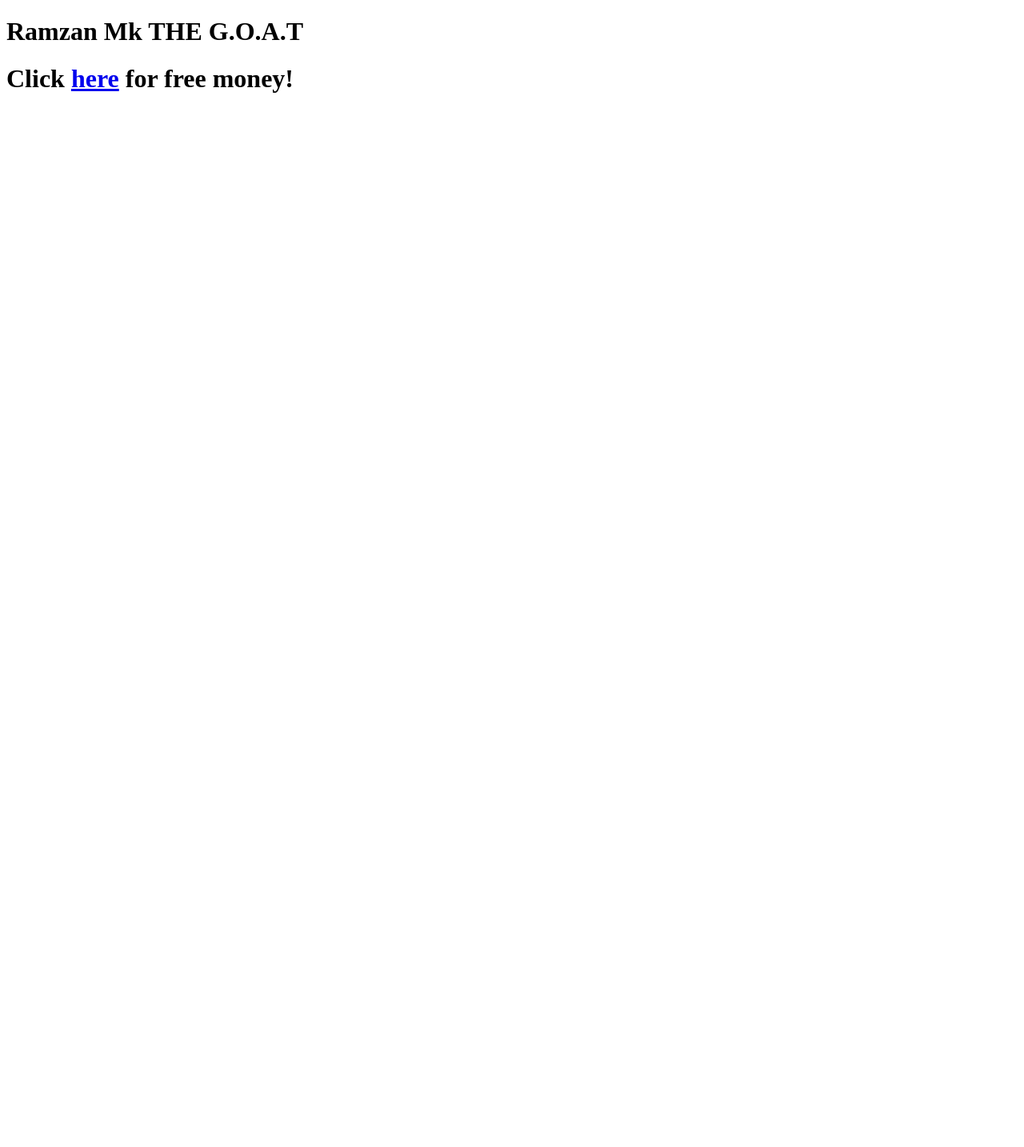
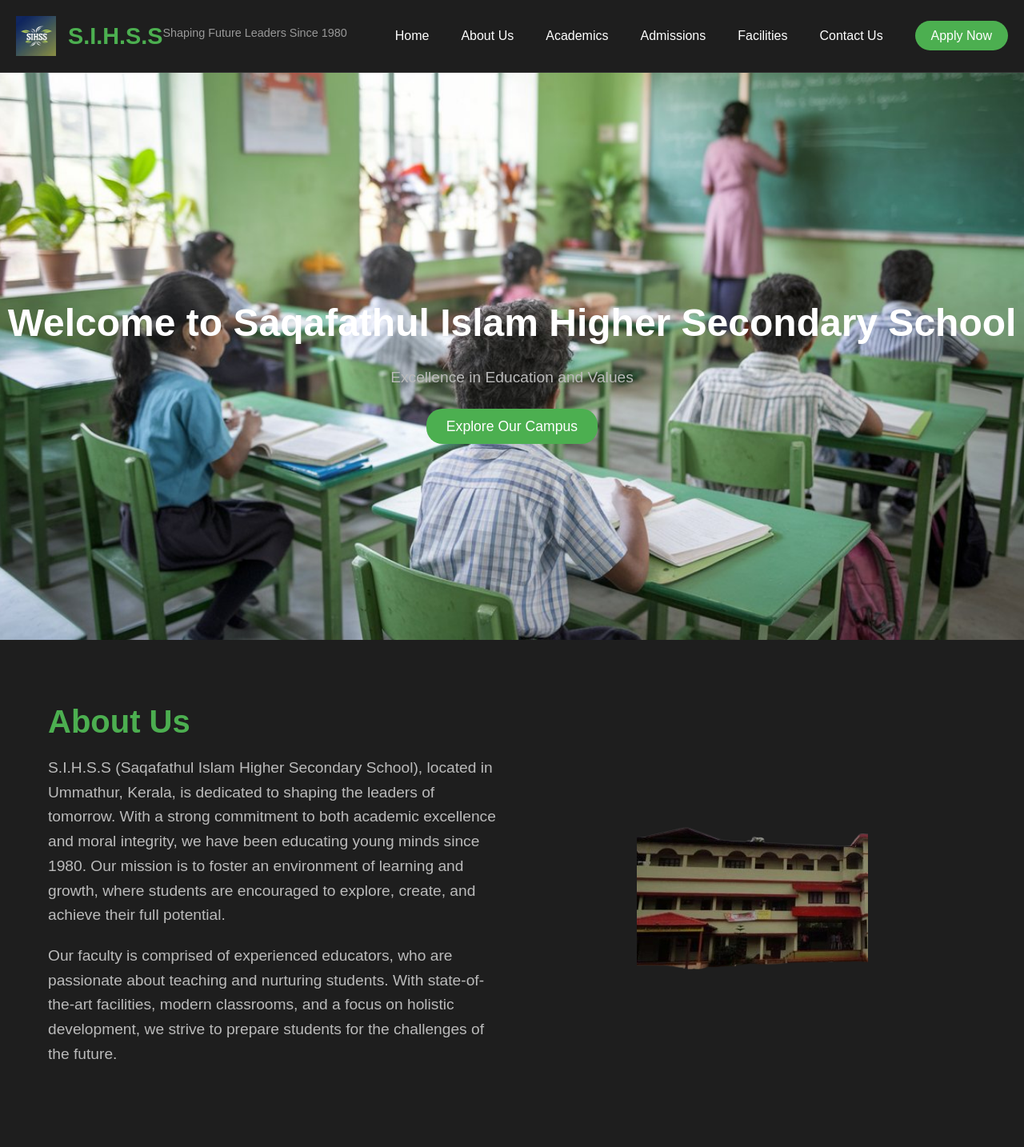
Before and after one commit to scaf-games/mynewwebsite, a plain HTML site: page index.html in a window 1280 px wide. Shown: the whole page at 80% size. Before the commit the page ends 800 px from the top, so only its background shows below. Drawn offline with Linux system fonts and the light colour scheme.

Commit message:
GITHUBBABY
Entha mwone nokkne? PODA!

```diff
--- /dev/null
+++ b/abhay.css
@@ -0,0 +1,31 @@
+body{
+ margin: 0;
+ padding: 0;
+ background-color: darkgrey;
+}
+.container{
+  width: 100%;
+  height: 450px;
+  display: flex;
+  justify-content: center;
+  gap: 10px;
+  transition: all ease-in-out 1s;
+  margin-top: 20px;
+}
+.container img{
+  transition: all ease-in-out 1s;
+
+  width: 10%;
+  height: 100%;
+  border-radius: 10px;
+  border: 2px solid white;
+  object-fit: cover;
+  filter: grayscale(100%);
+}
+.container img:hover{
+  transition: all ease-in-out 1s;
+
+width: 30%;
+filter: grayscale(0%);
+
+}
--- /dev/null
+++ b/abhay1.css
@@ -0,0 +1,30 @@
+body{
+  margin: 0;
+  padding: 0;
+  background-color: aquamarine;
+
+}
+
+.container{
+  width: 100%;
+  height: 100%;
+  padding-bottom: 50%;
+}
+.left{
+  width: 20%;
+  height: 100%;
+  float: left;
+  background-color: blue;
+padding-bottom: 50%;
+}
+.right{
+  width: 80%;
+  height: 100%;
+  float: right;
+  background-color: brown;
+}
+.benner{
+width: 50px;
+height: 50px;
+
+}
--- a/index.html
+++ b/index.html
@@ -3,14 +3,48 @@
 <head>
     <meta charset="UTF-8">
     <meta name="viewport" content="width=device-width, initial-scale=1.0">
-    <title>Not a Phishing website haha</title>
+    <title>S.I.H.S.S - Home</title>
+    <link rel="stylesheet" href="styles.css">
 </head>
 <body>
-    <h1>
-        Ramzan Mk THE G.O.A.T
-    </h1>
-    <h1>
-        Click <a href="https://youtu.be/fcm1rupVS4c?si=EV_sCpwFDNIw9Awz">here</a> for free money!
-    </h1>
+    <!-- Header Section -->
+    <header>
+        <nav class="navbar">
+            <div class="logo">
+                <img src="school-logo.jpeg" alt="S.I.H.S.S Logo">
+                <h1>S.I.H.S.S</h1>
+                <p>Shaping Future Leaders Since 1980</p>
+            </div>
+            <ul class="nav-links">
+                <li><a href="#home">Home</a></li>
+                <li><a href="#about">About Us</a></li>
+                <li><a href="#academics">Academics</a></li>
+                <li><a href="#admissions">Admissions</a></li>
+                <li><a href="#facilities">Facilities</a></li>
+                <li><a href="#contact">Contact Us</a></li>
+            </ul>
+            <div class="cta">
+                <a href="#apply" class="btn">Apply Now</a>
+            </div>
+        </nav>
+        <div class="hero-content">
+            <h2>Welcome to Saqafathul Islam Higher Secondary School</h2>
+            <p>Excellence in Education and Values</p>
+            <a href="#explore" class="btn">Explore Our Campus</a>
+        </div>
+    </header>
+    <!-- About Us Section -->
+    <section id="about" class="about-us">
+      <div class="container">
+          <div class="about-text">
+              <h2>About Us</h2>
+              <p>S.I.H.S.S (Saqafathul Islam Higher Secondary School), located in Ummathur, Kerala, is dedicated to shaping the leaders of tomorrow. With a strong commitment to both academic excellence and moral integrity, we have been educating young minds since 1980. Our mission is to foster an environment of learning and growth, where students are encouraged to explore, create, and achieve their full potential.</p>
+              <p>Our faculty is comprised of experienced educators, who are passionate about teaching and nurturing students. With state-of-the-art facilities, modern classrooms, and a focus on holistic development, we strive to prepare students for the challenges of the future.</p>
+          </div>
+          <div class="about-image">
+              <img src="about-us-image.png" alt="About S.I.H.S.S">
+          </div>
+      </div>
+    </section>
 </body>
 </html>
--- /dev/null
+++ b/styles.css
@@ -0,0 +1,215 @@
+/* General Reset */
+* {
+  margin: 0;
+  padding: 0;
+  box-sizing: border-box;
+  font-family: 'Arial', sans-serif;
+}
+
+/* Ensure header stays at the top */
+body, html {
+  margin: 0;
+  padding: 0;
+  height: 100%;
+}
+
+/* Dark Theme Colors */
+body {
+  background-color: #121212;
+  color: #ffffff;
+}
+
+/* Navbar Styles */
+.navbar {
+  display: flex;
+  justify-content: space-between;
+  align-items: center;
+  padding: 20px;
+  background-color: #1e1e1e;
+  border-bottom: 1px solid #333;
+  position: fixed;
+  top: 0;
+  width: 100%;
+  z-index: 1000;
+}
+
+.logo {
+  display: flex;
+  align-items: center;
+}
+
+.logo img {
+  width: 50px;
+  margin-right: 15px;
+}
+
+.logo h1 {
+  font-size: 1.8rem;
+  color: #4CAF50; /* School color */
+}
+
+.logo p {
+  font-size: 0.9rem;
+  color: #999999;
+  margin-top: -8px;
+}
+
+.nav-links {
+  list-style-type: none;
+  display: flex;
+}
+
+.nav-links li {
+  margin-left: 20px;
+}
+
+.nav-links li a {
+  text-decoration: none;
+  color: #ffffff;
+  font-size: 1rem;
+  padding: 10px;
+  transition: color 0.3s ease;
+}
+
+.nav-links li a:hover {
+  color: #4CAF50; /* Highlight school color */
+}
+
+/* CTA Button Styles */
+.cta .btn {
+  background-color: #4CAF50;
+  color: white;
+  padding: 10px 20px;
+  border-radius: 20px;
+  text-decoration: none;
+  transition: background-color 0.3s ease;
+}
+
+.cta .btn:hover {
+  background-color: #388E3C;
+}
+
+/* Hero Section Styles */
+header {
+  display: flex;
+  flex-direction: column;
+  justify-content: center;
+  align-items: center;
+  height: 100vh;
+  background-image: url('school-background.jpeg');
+  background-size: cover;
+  background-position: center;
+  text-align: center;
+  padding-top: 120px; /* Added to accommodate fixed navbar */
+}
+
+.hero-content h2 {
+  font-size: 3rem;
+  color: #ffffff;
+  margin-bottom: 30px; /* Add spacing between heading and paragraph */
+}
+
+.hero-content p {
+  font-size: 1.2rem;
+  color: #bbbbbb;
+  margin-bottom: 40px; /* Increased spacing between paragraph and button */
+}
+
+.hero-content .btn {
+  padding: 12px 25px;
+  background-color: #4CAF50;
+  color: white;
+  border-radius: 20px;
+  text-decoration: none;
+  font-size: 1.1rem;
+  transition: background-color 0.3s ease;
+}
+
+.hero-content .btn:hover {
+  background-color: #388E3C;
+}
+
+/* Responsive Adjustments */
+@media (max-width: 768px) {
+  .navbar {
+      flex-direction: column;
+  }
+
+  .nav-links {
+      flex-direction: column;
+      align-items: center;
+  }
+
+  .nav-links li {
+      margin: 10px 0;
+  }
+
+  .hero-content h2 {
+      font-size: 2.5rem;
+  }
+
+  .hero-content p {
+      font-size: 1rem;
+  }
+}
+
+/* About Us Section */
+.about-us {
+  background-color: #1e1e1e;
+  padding: 80px 0;
+  color: #ffffff;
+}
+
+.about-us .container {
+  display: flex;
+  justify-content: space-between;
+  align-items: center;
+  max-width: 1200px;
+  margin: 0 auto;
+  padding: 0 20px;
+}
+
+.about-us .about-text {
+  flex: 1;
+  margin-right: 40px;
+}
+
+.about-us .about-text h2 {
+  font-size: 2.5rem;
+  margin-bottom: 20px;
+  color: #4CAF50; /* Highlight school color */
+}
+
+.about-us .about-text p {
+  font-size: 1.2rem;
+  line-height: 1.6;
+  margin-bottom: 20px;
+  color: #bbbbbb;
+}
+
+.about-us .about-image {
+  flex: 1;
+  text-align: center;
+}
+
+.about-us .about-image img {
+  max-width: 100%;
+  border-radius: 10px;
+}
+
+/* Responsive Adjustments for About Us Section */
+@media (max-width: 768px) {
+  .about-us .container {
+      flex-direction: column;
+      text-align: center;
+  }
+
+  .about-us .about-text {
+      margin-right: 0;
+      margin-bottom: 40px;
+  }
+
+  .about-us .about-image img {
+      width: 80%;
+  }
+}
```
Also changed, not shown: abhay.html (added, +18 -0 lines), abhay1.html (added, +19 -0 lines), about-us-image.png (added), school-background.jpeg (added), school-logo.jpeg (added).
